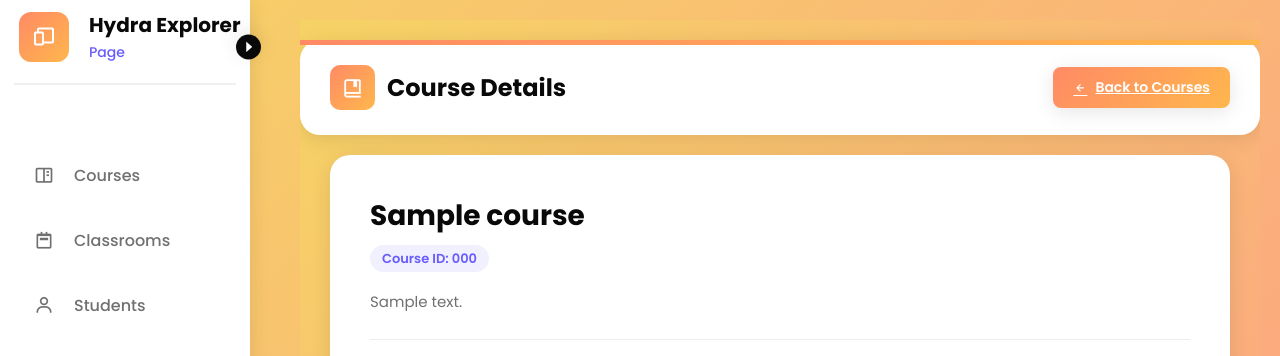
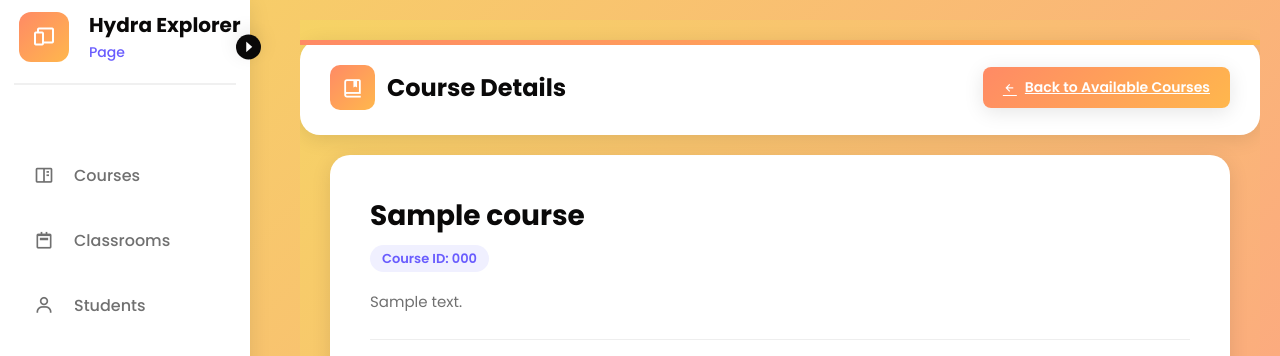
Before and after one commit to NotDidy/E-Learning-Platform, a Django app: template Backend/templates/courses/course-details-student.html in a window 1280 px wide. Shown: the top 356 px of the page. Run offline with Django 5.2, Linux system fonts and the light colour scheme; the template is opened without the code that fills it: most values are stand-ins (such as "Sample title", 1, 10 or a date in 2020).

Commit message:
Fixed issue of available course not showing

```diff
--- a/Backend/templates/courses/available-course.html
+++ b/Backend/templates/courses/available-course.html
@@ -22,7 +22,7 @@
     </div>
     </div>
 
-<div class="courses-grid" id="coursesGrid">
+<div class="courses-grid active" id="coursesGrid">
     {% for course in courses %}
     <div class="course-card">
         <div class="course-card-header">
--- a/Backend/templates/courses/course-details-student.html
+++ b/Backend/templates/courses/course-details-student.html
@@ -16,8 +16,8 @@
             Course Details
         </div>
         <div class="header-actions">
-            <a class="back-btn" href="{% url 'student_courses' %}">
-                <i class='bx bx-left-arrow-alt'></i> Back to Courses
+            <a class="back-btn" href="{% url 'available_courses' %}">
+                <i class='bx bx-left-arrow-alt'></i> Back to Available Courses
             </a>
         </div>
     </div>
@@ -42,7 +42,7 @@
         <ul class="lessons-list">
             {% for lesson in lessons %}
             <li class="lesson-item">
-                <a href="{% url 'lesson_detail' lesson.id %}" class="lesson-link">
+                <a href="#" class="lesson-link">
                     <div class="lesson-info">
                         <div class="lesson-id">{{ lesson.lesson_code }}</div>
                         <div class="lesson-name">{{ lesson.title }}</div>
```
